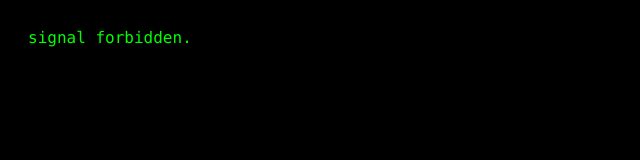
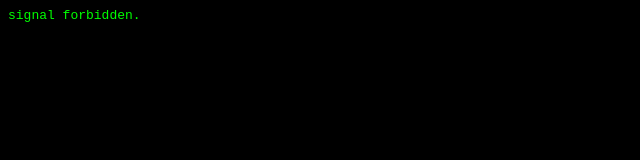
Before and after one commit to shinokuresatori/console-rep, a website: page public/dds/admin-panel.html in a window 1280 px wide. Shown: the whole page, without its empty margins (0-640 px from the left). Drawn offline with Linux system fonts and the light colour scheme.

Commit message:
Update admin-panel.html

```diff
--- a/public/dds/admin-panel.html
+++ b/public/dds/admin-panel.html
@@ -1,29 +1,15 @@
 <!doctype html>
-<html lang="ja">
-<head>
-<meta charset="utf-8">
-<title>ADMIN PANEL</title>
-<style>
-body{
-  background:#000;
-  color:#0f0;
-  font-family:Consolas, monospace;
-  padding:20px;
-}
-</style>
-</head>
-<body>
+<html>
+<body style="background:black;color:#0f0;font-family:monospace">
 
-<div id="status"></div>
+<div id="s"></div>
 
 <script>
-const status = document.getElementById("status");
-const signal = localStorage.getItem("dds_admin_signal");
-
-if (signal !== "accepted") {
-  status.textContent = "signal forbidden.";
-} else {
-  status.textContent = "signal accepted.";
+const s = document.getElementById("s");
+if(localStorage.getItem("dds_admin_signal")==="accepted"){
+  s.textContent="signal accepted.";
+}else{
+  s.textContent="signal forbidden.";
 }
 </script>
 
```
